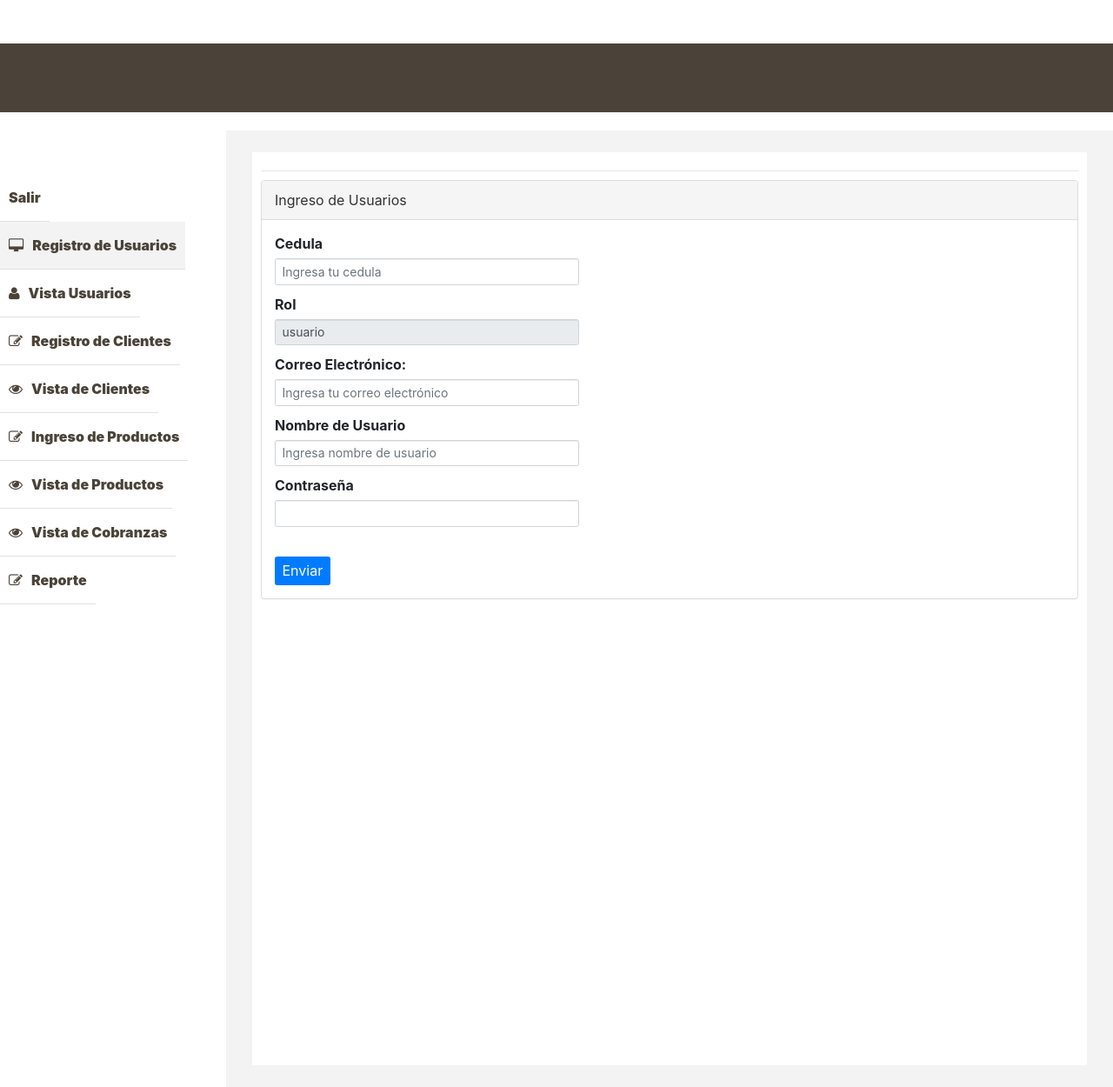
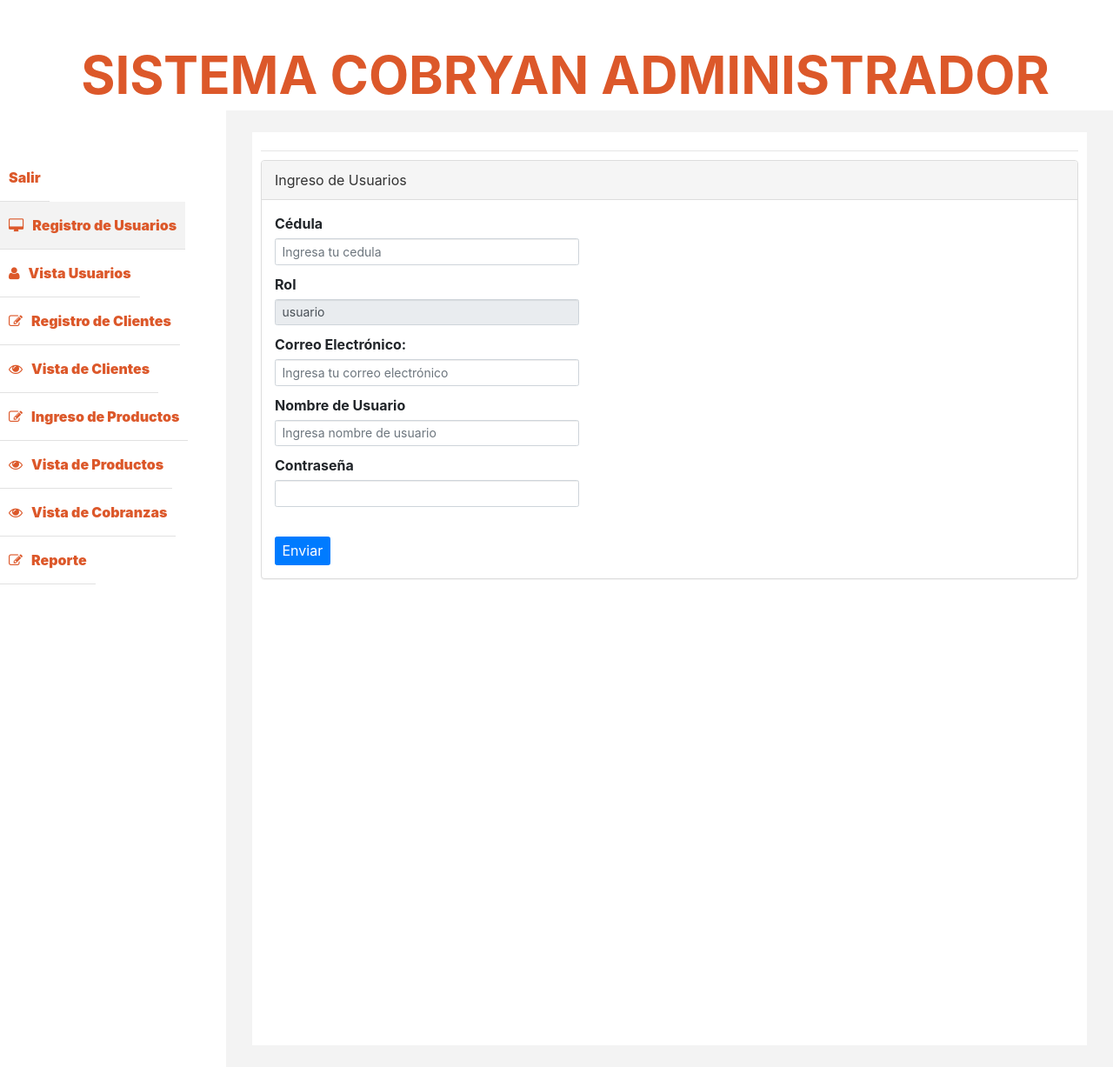
Before and after one commit to danielvill/minitesis, a Flask app: page /admin/registro in a window 1280 px wide. Shown: the whole page at 87% size. After the commit the page ends 672 px from the top, so only its background shows below. Run offline with Flask 3, Linux system fonts and the light colour scheme; the visitor is signed in with stand-in values (Sample User, id 1); data that the repository does not hold is empty; some libraries are stand-ins or nearby versions.

Commit message:
Cambios importantes en la visualizacion

```diff
--- a/app.py
+++ b/app.py
@@ -4,7 +4,7 @@ from modules.client import Client
 from modules.registro import Registro
 from modules.product import Product
 from modules.cobranza import Cobranza
-from modules.stadist import Estadistica
+
 
 
 db = dbase()
--- a/static/css/custom.css
+++ b/static/css/custom.css
@@ -49,7 +49,7 @@ body {
 
 .sidebar-collapse > .nav > li > a {
 	padding:15px 10px;
-    color: #4b4339;
+    color: rgb(220,88,42);
 font-weight: 900;
 font-size: 16px;
 }
@@ -70,7 +70,7 @@ font-size: 16px;
 }
 .navbar-inverse {
 
-background-color: #4b4339;
+background-color: rgb(220,88,42);
 border-color: #F0F0F0;
 min-height: 80px;
 }
--- a/templates/admin/layout.html
+++ b/templates/admin/layout.html
@@ -1,5 +1,6 @@
 <!DOCTYPE html>
 <html>
+
 <head>
   <title>Mi aplicación Flask</title>
   <link href="/static/css/bootstrap.css" rel="stylesheet">
@@ -27,27 +28,32 @@
   <link rel="stylesheet" href="https://code.jquery.com/ui/1.12.1/themes/base/jquery-ui.css">
   <script src="https://code.jquery.com/ui/1.12.1/jquery-ui.js"></script>
   <script src="//cdn.jsdelivr.net/npm/sweetalert2@11"></script>
+  <style>
+    .contenedor {
+      display: flex;
+      justify-content: center;
+      align-items: center;
+    }
+
+    .imagen {
+      width: 200px;
+      height: 100px;
+    }
+
+    .texto {
+      font-size: 60px;
+      font-weight: bold;
+      margin-left: 20px;
+      color: rgb(220, 88, 42);
+    }
+  </style>
 </head>
+
 <body>
   <div id="wrapper">
-    <div class="navbar navbar-inverse navbar-fixed-top">
-      <div class="adjust-nav">
-        <div class="navbar-header">
-          <button type="button" class="navbar-toggle" data-toggle="collapse" data-target=".sidebar-collapse">
-            <span class="icon-bar"></span>
-            <span class="icon-bar"></span>
-            <span class="icon-bar"></span>
-          </button>
-          <a class="navbar-brand" href="#">
-
-          </a>
-        </div>
-        <span class="logout-spn" style="width: auto;">
-
-        </span>
-      </div>
+    <div class="contenedor">
+      <h1 class="texto">SISTEMA COBRYAN ADMINISTRADOR</h1>
     </div>
-    <!-- /. NAV TOP  -->
     <nav class="navbar-default navbar-side" role="navigation">
       <div class="sidebar-collapse">
         <ul class="nav" id="main-menu">
@@ -80,7 +86,6 @@
             <a href="./reporte"><i class="fa fa-edit "></i>Reporte </a>
           </li>
           <br>
-
         </ul>
       </div>
     </nav>
--- a/templates/admin/registro.html
+++ b/templates/admin/registro.html
@@ -15,7 +15,7 @@
             <div class="panel-body" style="font-size: 16px;">
                 <form action="/admin/registro" method="POST">
                     <div class="form-group">
-                        <label for="nombre">Cedula</label>
+                        <label for="nombre">Cédula</label>
                         <input type="text" name="cedula" id="miInput" onclick="limitarEntrada" class="in form-control"
                             placeholder="Ingresa tu cedula">
                     </div>
```
Also changed, not shown: templates/user/layout.html (+21 -14 lines), static/img/yan.png (added), static/img/yanbal.png (added).
